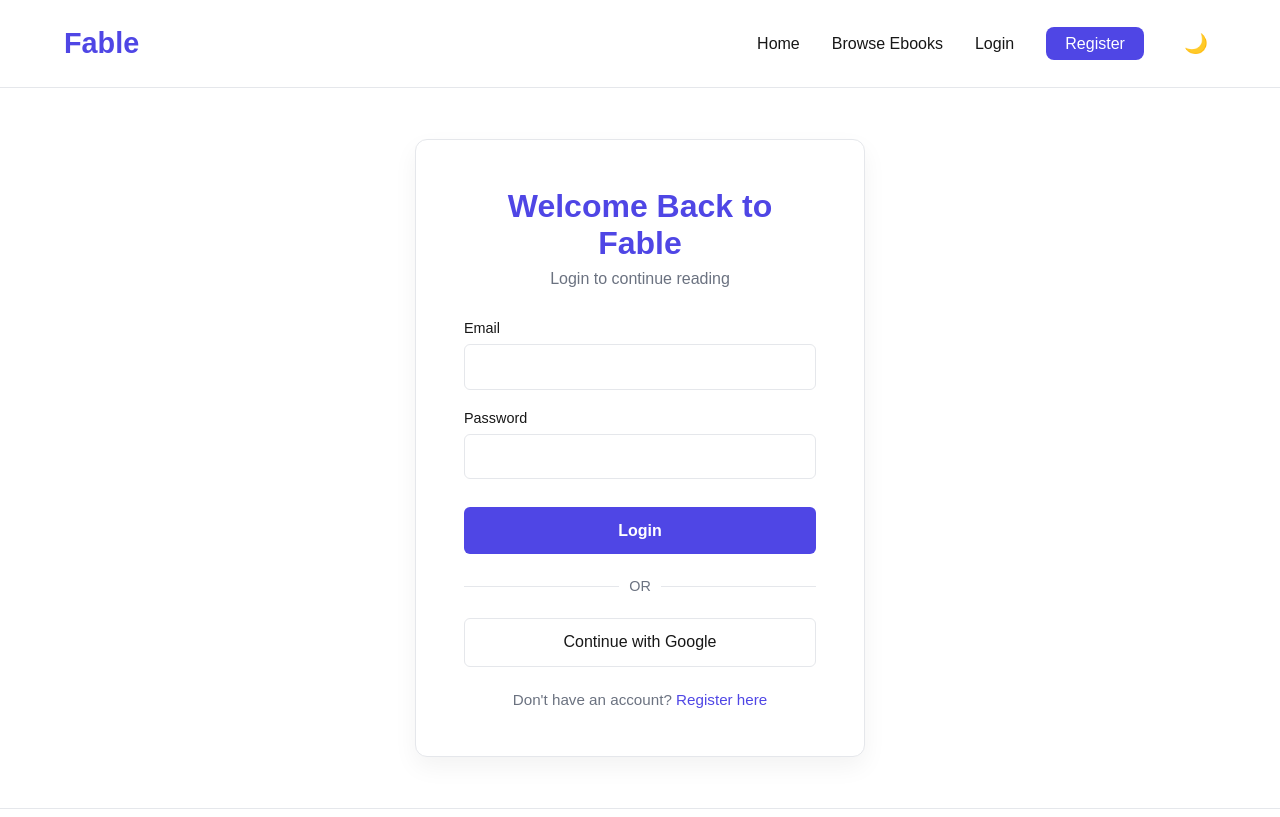
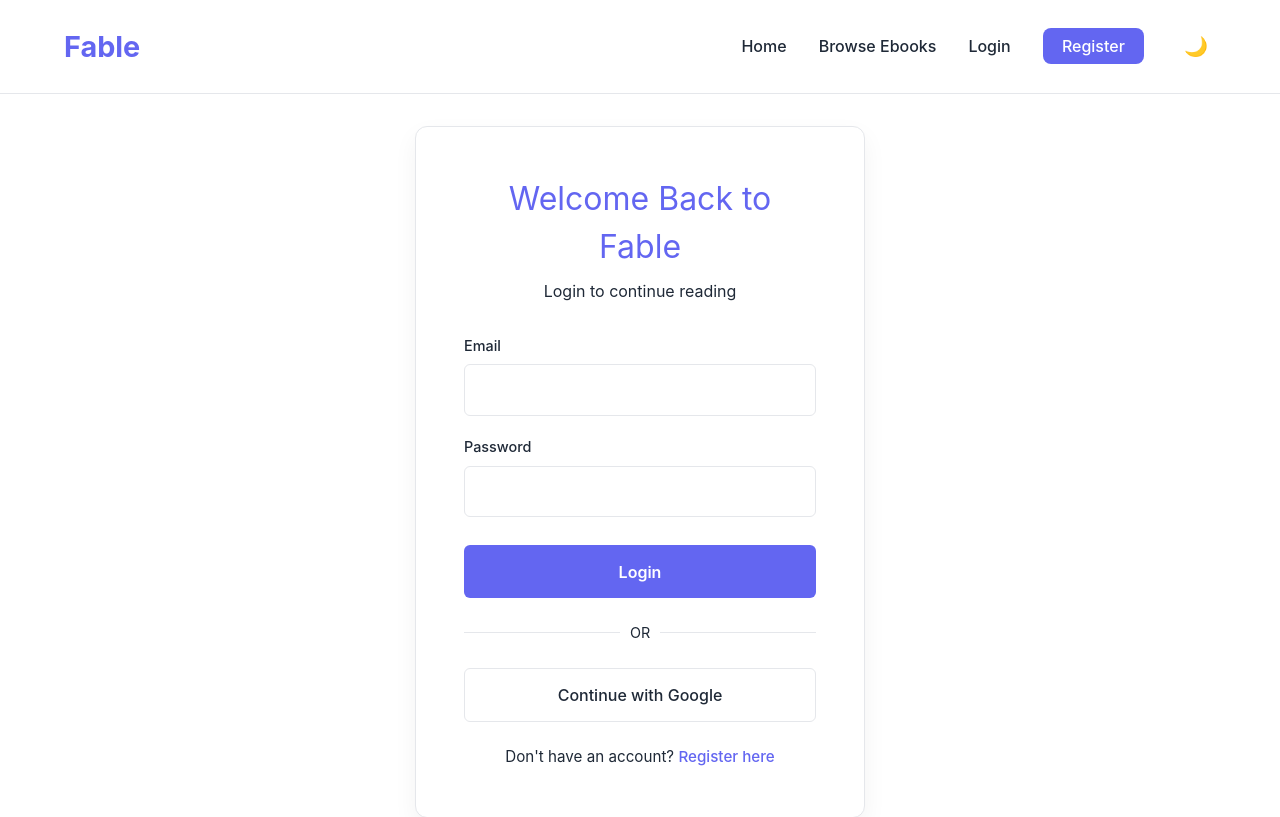
Before and after one commit to masum634510-png/fable-client, a Next.js app: page /login in a window 1280 px wide. Shown: the top 817 px of the page. Built offline with nearby package versions, Linux system fonts and the light colour scheme.

Commit message:
feat: setup global layout and custom CSS styling system

```diff
--- a/src/app/globals.css
+++ b/src/app/globals.css
@@ -1,37 +1,38 @@
+@tailwind base;
+@tailwind components;
+@tailwind utilities;
 :root {
+  --primary: #6366f1; /* Premium Indigo */
+  --primary-hover: #4f46e5;
+  --secondary: #f3f4f6;
   --background: #ffffff;
-  --foreground: #171717;
-  --primary: #4F46E5;
-  --primary-hover: #4338CA;
-  --secondary: #E0E7FF;
-  --text-muted: #6B7280;
-  --border: #E5E7EB;
+  --foreground: #1f2937;
+  --border: #e5e7eb;
+  --card-bg: #ffffff;
+  --accent: #ec4899;
 }
 
-[data-theme='dark'] {
-  --background: #0a0a0a;
-  --foreground: #ededed;
-  --primary: #6366F1;
-  --primary-hover: #818CF8;
-  --secondary: #3730A3;
-  --text-muted: #9CA3AF;
+.dark {
+  --primary: #818cf8;
+  --primary-hover: #6366f1;
+  --secondary: #1f2937;
+  --background: #0f172a; /* Slate 900 */
+  --foreground: #f9fafb;
   --border: #374151;
+  --card-bg: #1e293b;
+  --accent: #f472b6;
 }
 
 html,
 body {
-  max-width: 100vw;
-  overflow-x: hidden;
-}
-
-body {
+  width: 100%;
+  min-height: 100vh;
+  font-family: 'Outfit', 'Inter', system-ui, sans-serif;
+  background-color: var(--background);
   color: var(--foreground);
-  background: var(--background);
-  font-family: Arial, Helvetica, sans-serif;
+  transition: background-color 0.3s ease, color 0.3s ease;
   -webkit-font-smoothing: antialiased;
   -moz-osx-font-smoothing: grayscale;
-  margin: 0;
-  padding: 0;
 }
 
 * {
@@ -44,3 +45,18 @@ a {
   color: inherit;
   text-decoration: none;
 }
+
+/* Custom Scrollbar for premium feel */
+::-webkit-scrollbar {
+  width: 8px;
+}
+::-webkit-scrollbar-track {
+  background: var(--background);
+}
+::-webkit-scrollbar-thumb {
+  background: var(--border);
+  border-radius: 4px;
+}
+::-webkit-scrollbar-thumb:hover {
+  background: var(--primary);
+}
--- /dev/null
+++ b/src/app/layout.jsx
@@ -0,0 +1,27 @@
+'use client';
+
+import { ThemeProvider } from 'next-themes';
+import { AuthProvider } from '../context/AuthContext';
+import Navbar from '../components/Navbar';
+import Footer from '../components/Footer';
+import './globals.css';
+
+export default function RootLayout({ children }) {
+  return (
+    <html lang="en" suppressHydrationWarning>
+      <body>
+        <ThemeProvider attribute="class" defaultTheme="system" enableSystem>
+          <AuthProvider>
+            <div className="flex flex-col min-h-screen bg-slate-50 dark:bg-slate-950 transition-colors duration-300">
+              <Navbar />
+              <main className="flex-1 w-full max-w-7xl mx-auto px-4 sm:px-6 lg:px-8 py-8">
+                {children}
+              </main>
+              <Footer />
+            </div>
+          </AuthProvider>
+        </ThemeProvider>
+      </body>
+    </html>
+  );
+}
```
